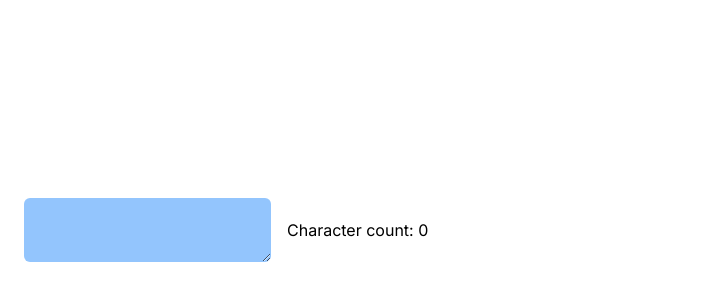
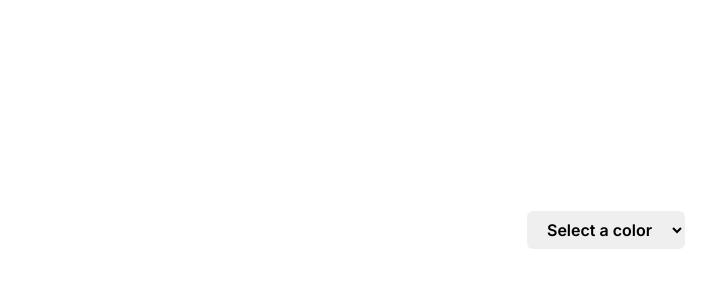
Before and after one commit to KalpitChandekar/Next-JS-Practice, a Next.js app: page / in a window 1280 px wide. Shown: the part 170-470 px from the top of the page, without its empty margins (0-724 px from the left). Built offline with nearby package versions, Linux system fonts and the light colour scheme.

Commit message:
create color changer

```diff
--- /dev/null
+++ b/app/components/colorChanger.tsx
@@ -0,0 +1,34 @@
+"use client";
+import React, { useState } from "react";
+
+function ColorSwitcher() {
+  const [bgColor, setBgColor] = useState("");
+
+  function handleColorChange(event: any) {
+    setBgColor(event.target.value);
+  }
+  return (
+    <div className="ml-4  w-full h-screen  flex items-center justify-center">
+      <select
+        className=" px-4 py-2 rounded-md font-semibold ml-2 "
+        onChange={handleColorChange}
+      >
+        <option value="">Select a color</option>
+        <option value="red">Red</option>
+        <option value="blue">Blue</option>
+        <option value="green">Green</option>
+        <option value="yellow">Yellow</option>
+      </select>
+      <div
+        style={{
+          backgroundColor: bgColor,
+          margin: "4px",
+          width: "100px",
+          height: "100px",
+        }}
+      ></div>
+    </div>
+  );
+}
+
+export default ColorSwitcher;
--- a/app/components/textArea.tsx
+++ /dev/null
@@ -1,22 +0,0 @@
-"use client"
-import React ,{useState} from "react";
-
-function CharacterCounter() {
-  const [text, setText] = useState("");
-
-  function handleTextareaChange(event:any) {
-    setText(event.target.value);
-  }
-  return (
-    <div className="flex items-center h-screen w-full gap-4 ml-4">
-      <textarea
-        className="bg-blue-300 px-4 py-2 rounded-md font-semibold ml-2 "
-        value={text}
-        onChange={handleTextareaChange}
-      />
-      <p>Character count: {text.length}</p>
-    </div>
-  );
-}
-
-export default CharacterCounter;
--- a/app/page.tsx
+++ b/app/page.tsx
@@ -1,6 +1,7 @@
 import Button from "./components/button";
+import ColorSwitcher from "./components/colorChanger";
 import InputField from "./components/input";
-import CharacterCounter from "./components/textArea";
+import CharacterCounter from "./components/charCounter";
 import ToggleVisibility from "./components/toggle";
 
 const App = () => {
@@ -8,7 +9,8 @@ const App = () => {
     // <Button/>
     // <InputField/>
     // <ToggleVisibility />
-    <CharacterCounter/>
+    // <CharacterCounter/>
+   <ColorSwitcher/>
   );
 };
 export default App;
```
